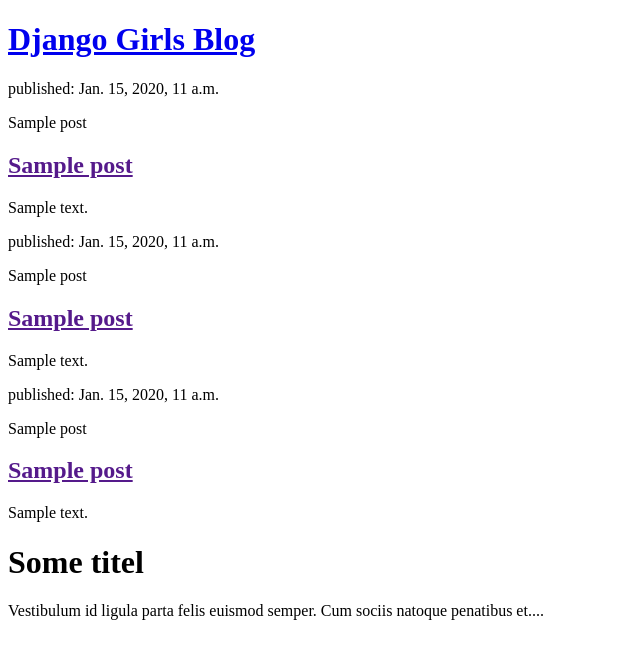
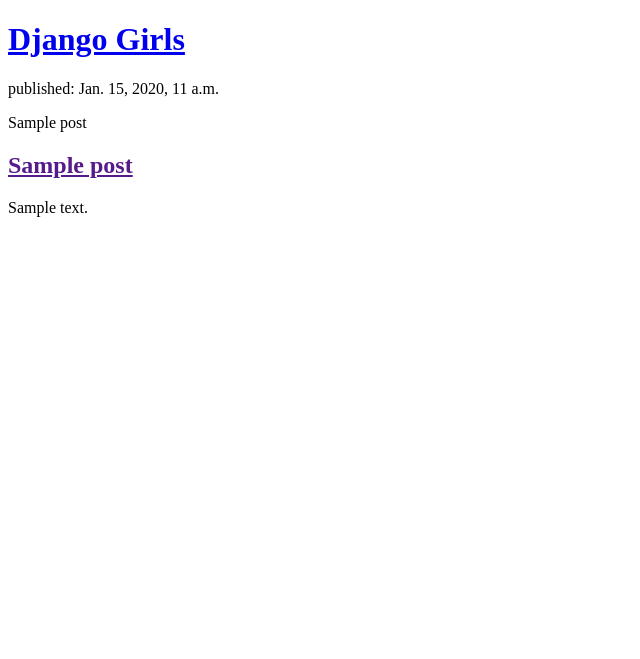
Before and after one commit to ShychraNecile/DjangoGirls2019, a Django app: template blog/templates/blog/post_list.html in a window 1280 px wide. Shown: the top 659 px of the page, without its empty margins (0-640 px from the left). Run offline with Django 3.2, Linux system fonts and the light colour scheme; the template is opened without the code that fills it: values that come from a table or form of the project are taken from there, others are empty; tables that the repository leaves empty hold one stand-in row (values such as "Sample post").

Commit message:
Added the Django girls url

```diff
--- a/blog/templates/blog/post_list.html
+++ b/blog/templates/blog/post_list.html
@@ -5,7 +5,7 @@
 </head>
 <body>
         <div>
-            <h1><a href="/">Django Girls Blog</a></h1>
+            <h1><a href="https://djangogirls.org/" target="_blank">Django Girls</a></h1>
         </div>
 
             {% for post in posts %}
@@ -19,32 +19,5 @@
         </div>
         {% endfor %}
 
-            {% for post in posts %}
-            <div>
-            	<p>published: {{post.published_date}}</p>
-
-            {{post}}
-
-            <h2><a href="">{{post.title}}</a></h2>
-            <p>{{post.text|linebreaksbr}}</p>
-        </div>
-        {% endfor %}
-
-            {% for post in posts %}
-            <div>
-            	<p>published: {{post.published_date}}</p>
-
-            {{post}}
-
-            <h2><a href="">{{post.title}}</a></h2>
-            <p>{{post.text|linebreaksbr}}</p>
-        </div>
-        {% endfor %}
-
-
-        <h1>Some titel</h1>
-        <div>
-        	Vestibulum id ligula parta felis euismod semper. Cum sociis natoque penatibus et....
-        </div>
     </body>
 </html>
```
